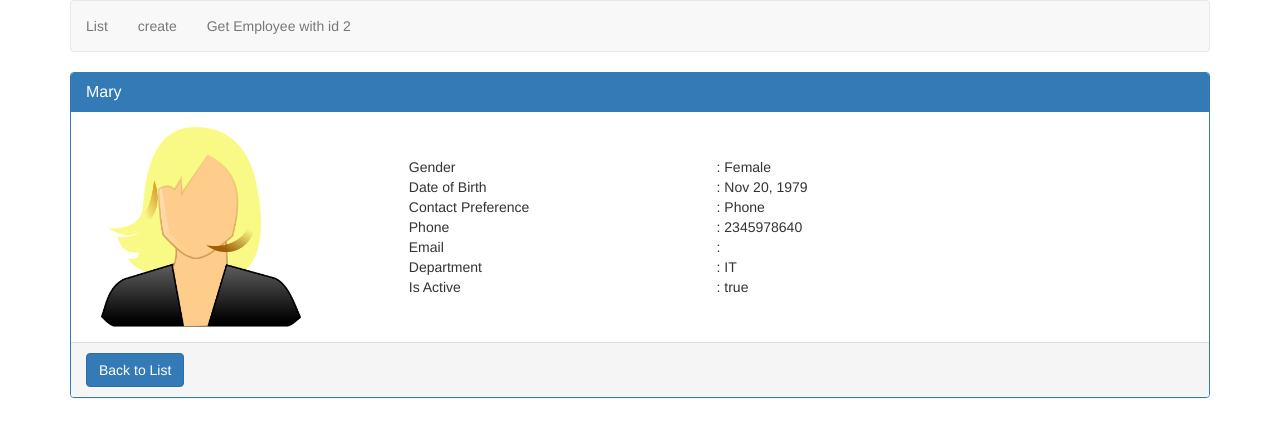
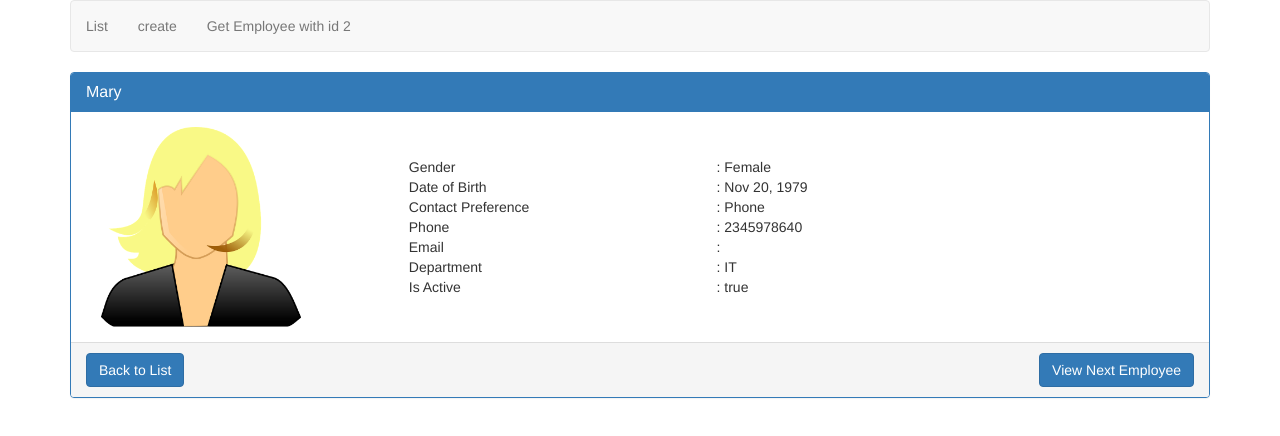
Before and after one commit to gitSEND/angular-crud-2019, an Angular app: page /employees/2 in a window 1280 px wide. Shown: the top 436 px of the page. Built offline with nearby package versions, Linux system fonts and the light colour scheme.

Commit message:
Subscribe to angular route parameter changes

```diff
--- a/src/app/employees/employee-details.component.html
+++ b/src/app/employees/employee-details.component.html
@@ -82,5 +82,8 @@
         <a class="btn btn-primary" routerLink="/list">
             Back to List
         </a>
+        <button class="btn btn-primary pull-right" (click)="getNextEmployee()">
+            View Next Employee
+        </button>
     </div>
 </div>
--- a/src/app/employees/employee-details.component.ts
+++ b/src/app/employees/employee-details.component.ts
@@ -1,5 +1,5 @@
 import { Component, OnInit } from '@angular/core';
-import { ActivatedRoute } from '@angular/router';
+import { ActivatedRoute, Router } from '@angular/router';
 import { EmployeeService } from './employee.service';
 import { Employee } from '../models/employee.model';
 
@@ -11,12 +11,31 @@ import { Employee } from '../models/employee.model';
 export class EmployeeDetailsComponent implements OnInit {
 
   employee: Employee;
+  // Include a private field _id to keep track of the route parameter value
+  private _id: number;
+  constructor(private _route: ActivatedRoute,
+    private _employeeService: EmployeeService,
+    private _router: Router) { }
 
-  constructor(private _route: ActivatedRoute, private _employeeService: EmployeeService) { }
-
-  ngOnInit() {
-    const id = +this._route.snapshot.params['id'];
-    this.employee = this._employeeService.getEmployee(id);
+  // Extract the route parameter value and retrieve that specific
+  // empoyee details using the EmployeeService
+    ngOnInit() {
+    this._route.paramMap.subscribe(params => {
+      this._id = +params.get('id');
+      this.employee = this._employeeService.getEmployee(this._id);
+    });
   }
 
+  // Everytime this method is called the employee id value is
+  // incremented by 1 and then redirected to the same route
+  // but with a different id parameter value
+  getNextEmployee() {
+    if (this._id < 3) {
+      this._id = this._id + 1;
+    } else {
+      this._id = 1;
+    }
+
+    this._router.navigate(['/employees', this._id]);
+  }
 }
```
